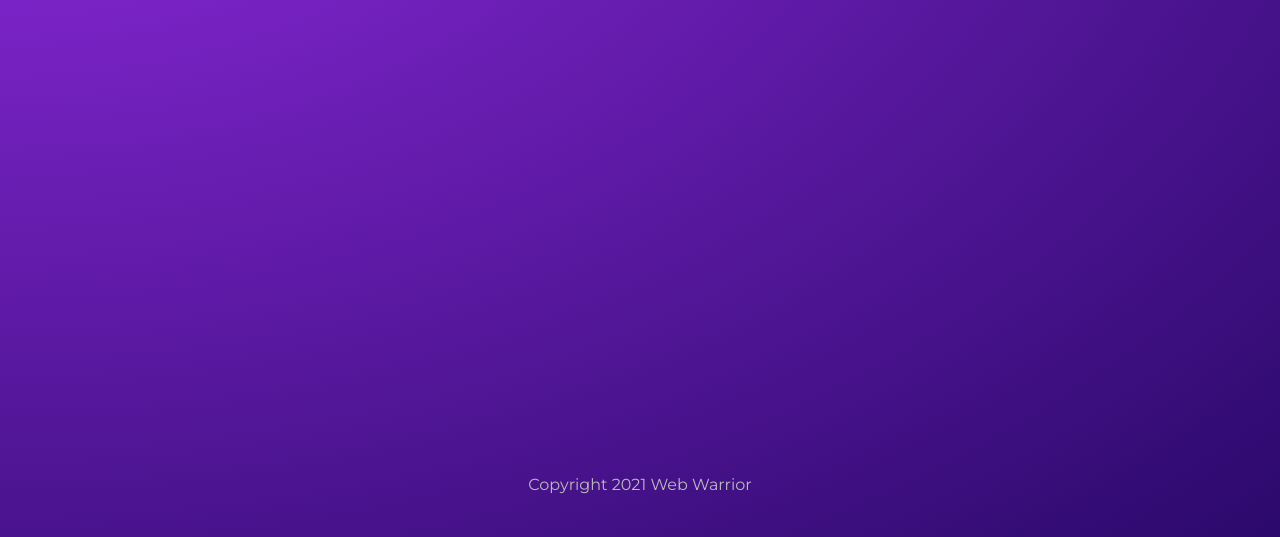
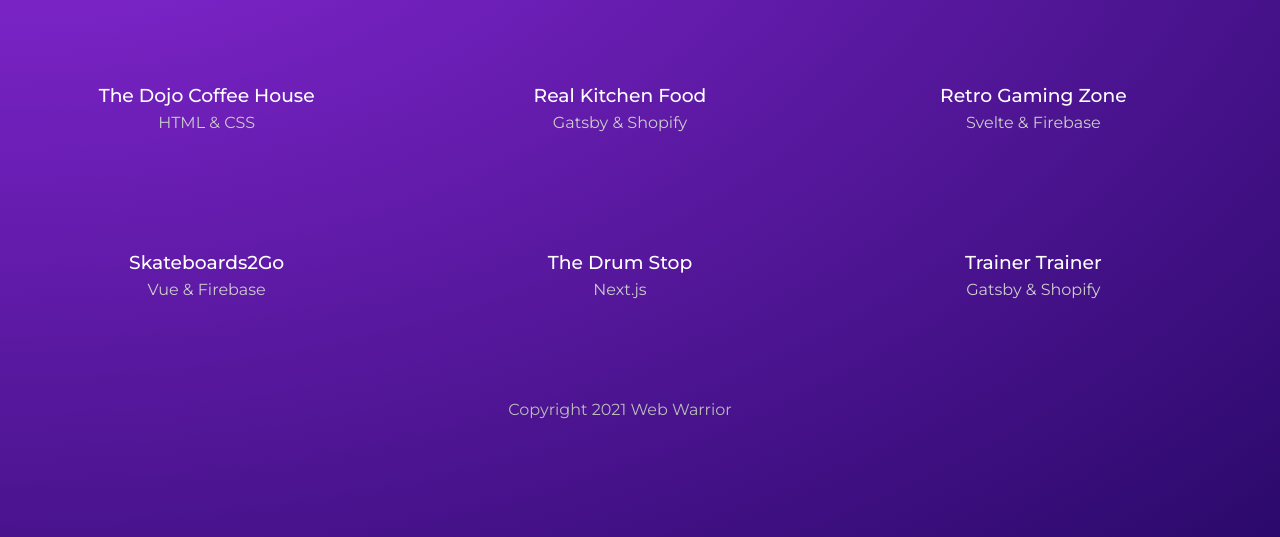
Before and after one commit to luwynne/gatsby-trainning, a Gatsby site: page /projects in a window 1280 px wide. Shown: the part 263-800 px from the top of the page. Built offline with nearby package versions, Linux system fonts and the light colour scheme; Gatsby itself is replaced by a stand-in of ours.

Commit message:
Querying projects, stylying and plugins

```diff
--- a/package.json
+++ b/package.json
@@ -15,6 +15,8 @@
   },
   "dependencies": {
     "gatsby": "^3.10.1",
+    "gatsby-source-filesystem": "^3.10.0",
+    "gatsby-transformer-remark": "^4.7.0",
     "react": "^17.0.1",
     "react-dom": "^17.0.1"
   },
--- a/src/pages/projects/index.js
+++ b/src/pages/projects/index.js
@@ -1,14 +1,43 @@
 import React from 'react'
 import Layout from '../../components/Layout'
 import styles from '../../styles/projects.css'
+import { graphql, Link } from 'gatsby'
 
-export default function Projects() {
+export default function Projects({ data }) {
+
+    const projects = data.allMarkdownRemark.nodes;
+
     return (
         <Layout>
             <div className="portfolio">
-                <h1>Portfolio</h1>
-                <p>Projects</p>
+                <h2>Portfolio</h2>
+                <h3>Projects & Websites I've created</h3>
+                <div className='projects'>
+                    { projects.map(project => (
+                        <Link to={"/projects/" + project.frontmatter.slug} key={project.id}>
+                            <div>
+                                <h3>{project.frontmatter.title}</h3>
+                                <p>{project.frontmatter.stack}</p>
+                            </div>
+                        </Link>
+                    )) }
+                </div>
             </div>
         </Layout>
     )
 }
+
+export const query = graphql`
+    query ProjectsPage {
+        allMarkdownRemark {
+        nodes {
+            frontmatter {
+            slug
+            stack
+            title
+            }
+            id
+        }
+        }
+    }
+`
--- /dev/null
+++ b/src/projects/dojo-coffee-house.md
@@ -0,0 +1,7 @@
+---
+title: The Dojo Coffee House
+stack: HTML & CSS
+slug: the-dojo-coffee-house
+---
+
+It is a long established fact that a reader will be distracted by the readable content of a page when looking at its layout. The point of using Lorem Ipsum is that it has a more-or-less normal distribution of letters, as opposed to using 'Content here, content here', making it look like readable English. Many desktop publishing packages and web page editors now use Lorem Ipsum as their default model text, and a search for 'lorem ipsum' will uncover many web sites still in their infancy. Various versions have evolved over the years, sometimes by accident, sometimes on purpose (injected humour and the like).
--- /dev/null
+++ b/src/projects/real-kitchen-food.md
@@ -0,0 +1,11 @@
+---
+title: Real Kitchen Food
+stack: Gatsby & Shopify
+slug: real-kitchen-food
+---
+
+Lorem ninja ipsum dolor sit amet, consectetuer adipiscing elit, sed diam nonummy nibh euismod tincidunt ut laoreet dolore magna aliquam erat volutpat. Ut ninja wisi enim ad minim veniam, quis nostrud exerci tation ullamcorper suscipit ninja lobortis nisl ut aliquip ex ea commodo consequat. Duis ninja autem vel eum iriure dolor in hendrerit in vulputate ninja velit esse molestie consequat, vel illum dolore eu feugiat nulla ninja facilisis at vero eros et accumsan et iusto odio dignissim qui blandit praesent luptatum zzril delenit augue duis dolore te feugait nulla facilisi. Nam ninja ipsum liber tempor cum soluta nobis eleifend option congue nihil imperdiet doming id quod mazim placerat facer possim assum. Typi ninja non habent claritatem insitam; est usus legentis in iis qui facit eorum claritatem. Investigationes ninja demonstraverunt lectores legere me lius quod ii legunt saepius. Claritas ninja est etiam processus dynamicus, qui ninja sequitur mutationem consuetudium lectorum. Mirum ninja est notare quam littera gothica, quam nunc putamus parum claram, anteposuerit litterarum formas humanitatis per seacula quarta decima et quinta decima. Eodem ninja ipsum modo typi, qui nunc nobis videntur parum clari, fiant sollemnes in ninja futurum.
+
+### Lorem ninja ipsum dolor
+
+Lorem ninja ipsum dolor sit amet, consectetuer adipiscing elit, sed diam nonummy nibh euismod tincidunt ut laoreet dolore magna aliquam erat volutpat. Ut ninja wisi enim ad minim veniam, quis nostrud exerci tation ullamcorper suscipit ninja lobortis nisl ut aliquip ex ea commodo consequat. Duis ninja autem vel eum iriure dolor in hendrerit in vulputate ninja velit esse molestie consequat, vel illum dolore eu feugiat nulla ninja facilisis at vero eros et accumsan et iusto odio dignissim qui blandit praesent luptatum zzril delenit augue duis dolore te feugait nulla facilisi. Nam ninja ipsum liber tempor cum soluta nobis eleifend option congue nihil imperdiet doming id quod mazim placerat facer possim assum. Typi ninja non habent claritatem insitam; est usus legentis in iis qui facit eorum claritatem. Investigationes ninja demonstraverunt lectores legere me lius quod ii legunt saepius. Claritas ninja est etiam processus dynamicus, qui ninja sequitur mutationem consuetudium lectorum. Mirum ninja est notare quam littera gothica, quam nunc putamus parum claram, anteposuerit litterarum formas humanitatis per seacula quarta decima et quinta decima. Eodem ninja ipsum modo typi, qui nunc nobis videntur parum clari, fiant sollemnes in ninja futurum.
--- /dev/null
+++ b/src/projects/retro-gaming-zone.md
@@ -0,0 +1,11 @@
+---
+title: Retro Gaming Zone
+stack: Svelte & Firebase
+slug: retro-gaming-zone
+---
+
+Lorem ninja ipsum dolor sit amet, consectetuer adipiscing elit, sed diam nonummy nibh euismod tincidunt ut laoreet dolore magna aliquam erat volutpat. Ut ninja wisi enim ad minim veniam, quis nostrud exerci tation ullamcorper suscipit ninja lobortis nisl ut aliquip ex ea commodo consequat. Duis ninja autem vel eum iriure dolor in hendrerit in vulputate ninja velit esse molestie consequat, vel illum dolore eu feugiat nulla ninja facilisis at vero eros et accumsan et iusto odio dignissim qui blandit praesent luptatum zzril delenit augue duis dolore te feugait nulla facilisi. Nam ninja ipsum liber tempor cum soluta nobis eleifend option congue nihil imperdiet doming id quod mazim placerat facer possim assum. Typi ninja non habent claritatem insitam; est usus legentis in iis qui facit eorum claritatem. Investigationes ninja demonstraverunt lectores legere me lius quod ii legunt saepius. Claritas ninja est etiam processus dynamicus, qui ninja sequitur mutationem consuetudium lectorum. Mirum ninja est notare quam littera gothica, quam nunc putamus parum claram, anteposuerit litterarum formas humanitatis per seacula quarta decima et quinta decima. Eodem ninja ipsum modo typi, qui nunc nobis videntur parum clari, fiant sollemnes in ninja futurum.
+
+### Lorem ninja ipsum dolor
+
+Lorem ninja ipsum dolor sit amet, consectetuer adipiscing elit, sed diam nonummy nibh euismod tincidunt ut laoreet dolore magna aliquam erat volutpat. Ut ninja wisi enim ad minim veniam, quis nostrud exerci tation ullamcorper suscipit ninja lobortis nisl ut aliquip ex ea commodo consequat. Duis ninja autem vel eum iriure dolor in hendrerit in vulputate ninja velit esse molestie consequat, vel illum dolore eu feugiat nulla ninja facilisis at vero eros et accumsan et iusto odio dignissim qui blandit praesent luptatum zzril delenit augue duis dolore te feugait nulla facilisi. Nam ninja ipsum liber tempor cum soluta nobis eleifend option congue nihil imperdiet doming id quod mazim placerat facer possim assum. Typi ninja non habent claritatem insitam; est usus legentis in iis qui facit eorum claritatem. Investigationes ninja demonstraverunt lectores legere me lius quod ii legunt saepius. Claritas ninja est etiam processus dynamicus, qui ninja sequitur mutationem consuetudium lectorum. Mirum ninja est notare quam littera gothica, quam nunc putamus parum claram, anteposuerit litterarum formas humanitatis per seacula quarta decima et quinta decima. Eodem ninja ipsum modo typi, qui nunc nobis videntur parum clari, fiant sollemnes in ninja futurum.
--- /dev/null
+++ b/src/projects/skateboards2go.md
@@ -0,0 +1,11 @@
+---
+title: Skateboards2Go
+stack: Vue & Firebase
+slug: skateboards-to-go
+---
+
+Lorem ninja ipsum dolor sit amet, consectetuer adipiscing elit, sed diam nonummy nibh euismod tincidunt ut laoreet dolore magna aliquam erat volutpat. Ut ninja wisi enim ad minim veniam, quis nostrud exerci tation ullamcorper suscipit ninja lobortis nisl ut aliquip ex ea commodo consequat. Duis ninja autem vel eum iriure dolor in hendrerit in vulputate ninja velit esse molestie consequat, vel illum dolore eu feugiat nulla ninja facilisis at vero eros et accumsan et iusto odio dignissim qui blandit praesent luptatum zzril delenit augue duis dolore te feugait nulla facilisi. Nam ninja ipsum liber tempor cum soluta nobis eleifend option congue nihil imperdiet doming id quod mazim placerat facer possim assum. Typi ninja non habent claritatem insitam; est usus legentis in iis qui facit eorum claritatem. Investigationes ninja demonstraverunt lectores legere me lius quod ii legunt saepius. Claritas ninja est etiam processus dynamicus, qui ninja sequitur mutationem consuetudium lectorum. Mirum ninja est notare quam littera gothica, quam nunc putamus parum claram, anteposuerit litterarum formas humanitatis per seacula quarta decima et quinta decima. Eodem ninja ipsum modo typi, qui nunc nobis videntur parum clari, fiant sollemnes in ninja futurum.
+
+### Lorem ninja ipsum dolor
+
+Lorem ninja ipsum dolor sit amet, consectetuer adipiscing elit, sed diam nonummy nibh euismod tincidunt ut laoreet dolore magna aliquam erat volutpat. Ut ninja wisi enim ad minim veniam, quis nostrud exerci tation ullamcorper suscipit ninja lobortis nisl ut aliquip ex ea commodo consequat. Duis ninja autem vel eum iriure dolor in hendrerit in vulputate ninja velit esse molestie consequat, vel illum dolore eu feugiat nulla ninja facilisis at vero eros et accumsan et iusto odio dignissim qui blandit praesent luptatum zzril delenit augue duis dolore te feugait nulla facilisi. Nam ninja ipsum liber tempor cum soluta nobis eleifend option congue nihil imperdiet doming id quod mazim placerat facer possim assum. Typi ninja non habent claritatem insitam; est usus legentis in iis qui facit eorum claritatem. Investigationes ninja demonstraverunt lectores legere me lius quod ii legunt saepius. Claritas ninja est etiam processus dynamicus, qui ninja sequitur mutationem consuetudium lectorum. Mirum ninja est notare quam littera gothica, quam nunc putamus parum claram, anteposuerit litterarum formas humanitatis per seacula quarta decima et quinta decima. Eodem ninja ipsum modo typi, qui nunc nobis videntur parum clari, fiant sollemnes in ninja futurum.
--- /dev/null
+++ b/src/projects/the-drum-stop.md
@@ -0,0 +1,11 @@
+---
+title: The Drum Stop
+stack: Next.js
+slug: the-drum-stop
+---
+
+Lorem ninja ipsum dolor sit amet, consectetuer adipiscing elit, sed diam nonummy nibh euismod tincidunt ut laoreet dolore magna aliquam erat volutpat. Ut ninja wisi enim ad minim veniam, quis nostrud exerci tation ullamcorper suscipit ninja lobortis nisl ut aliquip ex ea commodo consequat. Duis ninja autem vel eum iriure dolor in hendrerit in vulputate ninja velit esse molestie consequat, vel illum dolore eu feugiat nulla ninja facilisis at vero eros et accumsan et iusto odio dignissim qui blandit praesent luptatum zzril delenit augue duis dolore te feugait nulla facilisi. Nam ninja ipsum liber tempor cum soluta nobis eleifend option congue nihil imperdiet doming id quod mazim placerat facer possim assum. Typi ninja non habent claritatem insitam; est usus legentis in iis qui facit eorum claritatem. Investigationes ninja demonstraverunt lectores legere me lius quod ii legunt saepius. Claritas ninja est etiam processus dynamicus, qui ninja sequitur mutationem consuetudium lectorum. Mirum ninja est notare quam littera gothica, quam nunc putamus parum claram, anteposuerit litterarum formas humanitatis per seacula quarta decima et quinta decima. Eodem ninja ipsum modo typi, qui nunc nobis videntur parum clari, fiant sollemnes in ninja futurum.
+
+### Lorem ninja ipsum dolor
+
+Lorem ninja ipsum dolor sit amet, consectetuer adipiscing elit, sed diam nonummy nibh euismod tincidunt ut laoreet dolore magna aliquam erat volutpat. Ut ninja wisi enim ad minim veniam, quis nostrud exerci tation ullamcorper suscipit ninja lobortis nisl ut aliquip ex ea commodo consequat. Duis ninja autem vel eum iriure dolor in hendrerit in vulputate ninja velit esse molestie consequat, vel illum dolore eu feugiat nulla ninja facilisis at vero eros et accumsan et iusto odio dignissim qui blandit praesent luptatum zzril delenit augue duis dolore te feugait nulla facilisi. Nam ninja ipsum liber tempor cum soluta nobis eleifend option congue nihil imperdiet doming id quod mazim placerat facer possim assum. Typi ninja non habent claritatem insitam; est usus legentis in iis qui facit eorum claritatem. Investigationes ninja demonstraverunt lectores legere me lius quod ii legunt saepius. Claritas ninja est etiam processus dynamicus, qui ninja sequitur mutationem consuetudium lectorum. Mirum ninja est notare quam littera gothica, quam nunc putamus parum claram, anteposuerit litterarum formas humanitatis per seacula quarta decima et quinta decima. Eodem ninja ipsum modo typi, qui nunc nobis videntur parum clari, fiant sollemnes in ninja futurum.
--- /dev/null
+++ b/src/projects/trainer-trainer.md
@@ -0,0 +1,11 @@
+---
+title: Trainer Trainer
+stack: Gatsby & Shopify
+slug: trainer-trainer
+---
+
+Lorem ninja ipsum dolor sit amet, consectetuer adipiscing elit, sed diam nonummy nibh euismod tincidunt ut laoreet dolore magna aliquam erat volutpat. Ut ninja wisi enim ad minim veniam, quis nostrud exerci tation ullamcorper suscipit ninja lobortis nisl ut aliquip ex ea commodo consequat. Duis ninja autem vel eum iriure dolor in hendrerit in vulputate ninja velit esse molestie consequat, vel illum dolore eu feugiat nulla ninja facilisis at vero eros et accumsan et iusto odio dignissim qui blandit praesent luptatum zzril delenit augue duis dolore te feugait nulla facilisi. Nam ninja ipsum liber tempor cum soluta nobis eleifend option congue nihil imperdiet doming id quod mazim placerat facer possim assum. Typi ninja non habent claritatem insitam; est usus legentis in iis qui facit eorum claritatem. Investigationes ninja demonstraverunt lectores legere me lius quod ii legunt saepius. Claritas ninja est etiam processus dynamicus, qui ninja sequitur mutationem consuetudium lectorum. Mirum ninja est notare quam littera gothica, quam nunc putamus parum claram, anteposuerit litterarum formas humanitatis per seacula quarta decima et quinta decima. Eodem ninja ipsum modo typi, qui nunc nobis videntur parum clari, fiant sollemnes in ninja futurum.
+
+### Lorem ninja ipsum dolor
+
+Lorem ninja ipsum dolor sit amet, consectetuer adipiscing elit, sed diam nonummy nibh euismod tincidunt ut laoreet dolore magna aliquam erat volutpat. Ut ninja wisi enim ad minim veniam, quis nostrud exerci tation ullamcorper suscipit ninja lobortis nisl ut aliquip ex ea commodo consequat. Duis ninja autem vel eum iriure dolor in hendrerit in vulputate ninja velit esse molestie consequat, vel illum dolore eu feugiat nulla ninja facilisis at vero eros et accumsan et iusto odio dignissim qui blandit praesent luptatum zzril delenit augue duis dolore te feugait nulla facilisi. Nam ninja ipsum liber tempor cum soluta nobis eleifend option congue nihil imperdiet doming id quod mazim placerat facer possim assum. Typi ninja non habent claritatem insitam; est usus legentis in iis qui facit eorum claritatem. Investigationes ninja demonstraverunt lectores legere me lius quod ii legunt saepius. Claritas ninja est etiam processus dynamicus, qui ninja sequitur mutationem consuetudium lectorum. Mirum ninja est notare quam littera gothica, quam nunc putamus parum claram, anteposuerit litterarum formas humanitatis per seacula quarta decima et quinta decima. Eodem ninja ipsum modo typi, qui nunc nobis videntur parum clari, fiant sollemnes in ninja futurum.
--- a/src/styles/global.css
+++ b/src/styles/global.css
@@ -47,7 +47,7 @@
 }
 
 footer{
-  position: absolute;
+  position: relative;
   bottom: 0;
   margin-left: auto;
   margin-right: auto;
--- a/src/styles/projects.css
+++ b/src/styles/projects.css
@@ -9,3 +9,18 @@
   font-size: 2em;
   font-weight: 400;
 }
+.projects {
+  display: grid;
+  grid-template-columns: 1fr 1fr 1fr;
+  grid-gap: 80px;
+  margin: 80px 20px;
+}
+.projects h3 {
+  text-align: center;
+  margin: 20px auto 0px;
+  font-weight: 500;
+}
+.projects p {
+  color: #ccc;
+  margin-top: 4px;
+}
```
Also changed, not shown: gatsby-config.js (+10 -1 lines), 1 other file. Lines whose indentation alone changed are shown as unchanged.
